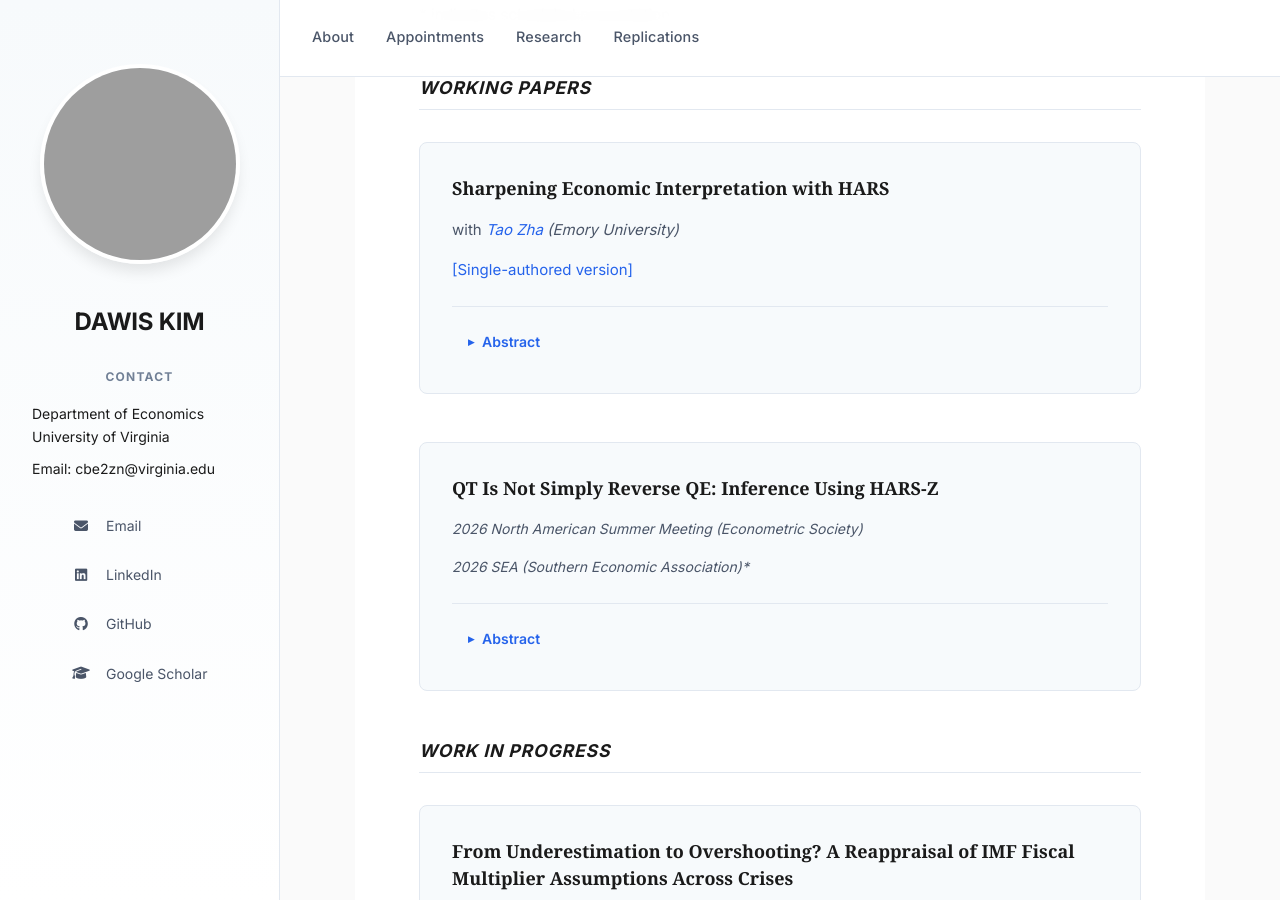
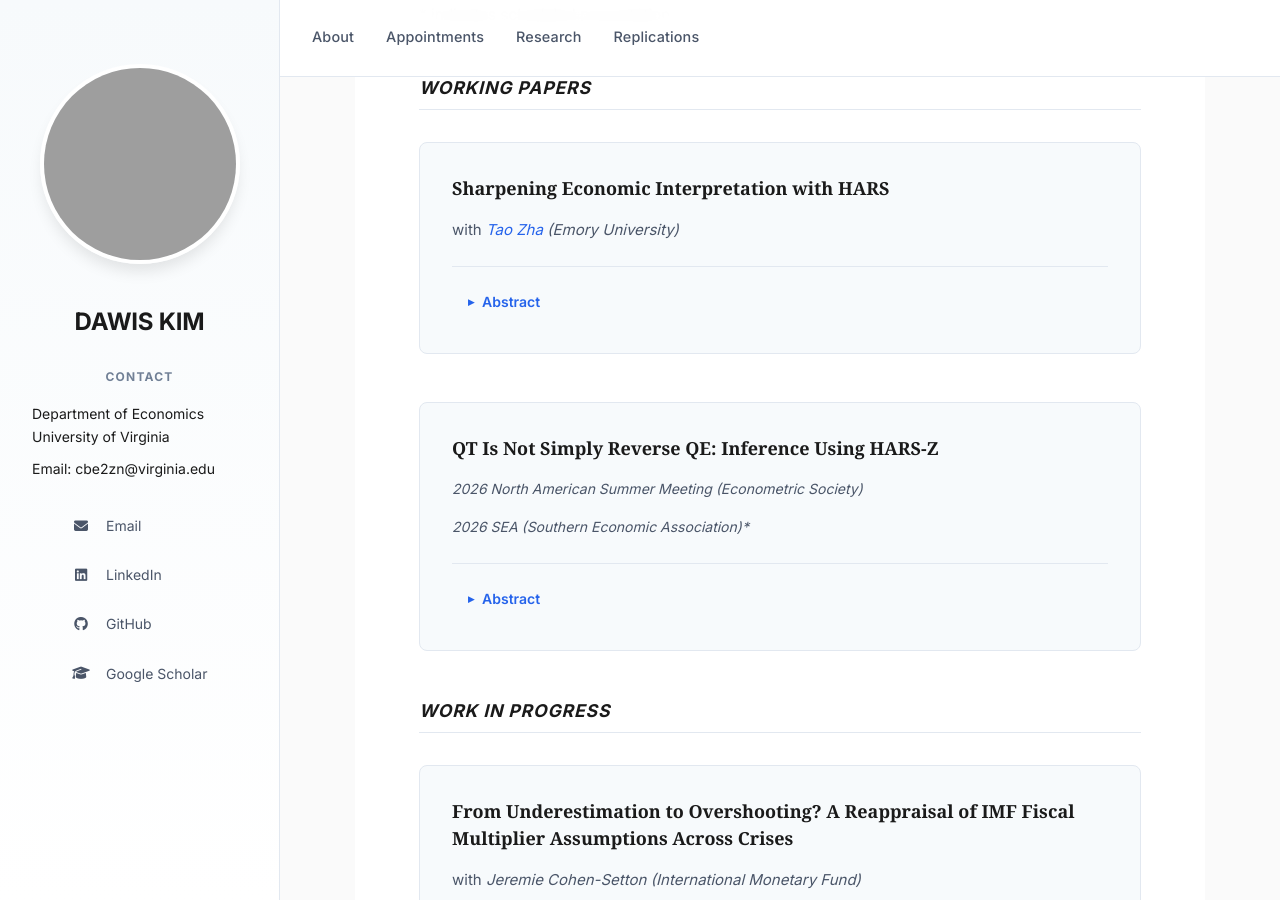
Before and after one commit to davidkim5707/website, a Jekyll site: the page built from index.md, in a window 1280 px wide and 900 px high, scrolled down 855 px. Built offline with Jekyll 4.4.1, drawn with Linux system fonts in a browser that asks for light colours; some web fonts are replaced; grey boxes are pictures that could not be loaded.

Commit message:
Remove [Single-authored version] link from HARS paper
Co-Authored-By: Claude Opus 4.8 (1M context) <noreply@anthropic.com>

```diff
--- a/index.md
+++ b/index.md
@@ -39,7 +39,6 @@ title: About
 <dl>
   <dt>Sharpening Economic Interpretation with HARS</dt>
   <dd>with <em><a href="http://www.tzha.net/" target="_blank">Tao Zha</a> (Emory University)</em></dd>
-  <dd><a href="https://www.dropbox.com/scl/fi/1b9pkmj9n5wzwrkps4tc7/SVAR_sign_hetero.pdf?rlkey=cbf9t4in2e2y1sji00fzcybbr&st=mzp9todf&raw=1">[Single-authored version]</a></dd>
   <dd class="abstract-toggle">
     <details>
       <summary>Abstract</summary>
```
